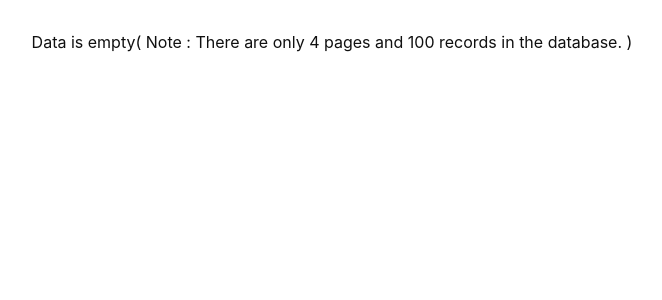
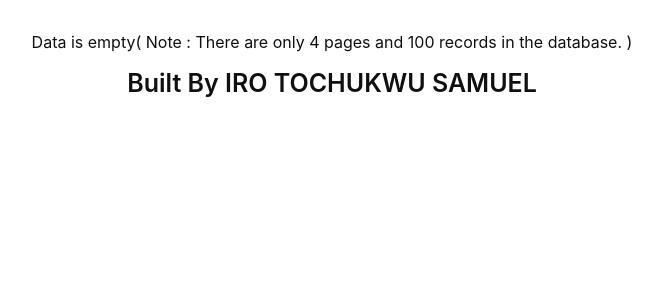
Before and after one commit to Irotochukwusamuel/umba_python_software_task, a Flask app: page / in a window 1280 px wide. Shown: the part 67-367 px from the top of the page, without its empty margins (308-970 px from the left). Run offline with Flask 2, Linux system fonts and the light colour scheme; parts of the project's set-up code (start-up, migrations or seed data) failed here and were passed over.

Commit message:
Add footer to the html

```diff
--- a/templates/index.html
+++ b/templates/index.html
@@ -50,6 +50,16 @@
     </ul>
 </main>
 
+<footer>
+    <p style="
+    text-align: center;
+    text-transform: capitalize;
+    font-weight: 600;
+    font-size: 25px;
+">
+    built by IRO TOCHUKWU SAMUEL</p>
+</footer>
+
 <script src="/static/assets/js/jquery-3.4.1.min.js"></script>
 <script src="/static/assets/js/main.js"></script>
 
```
